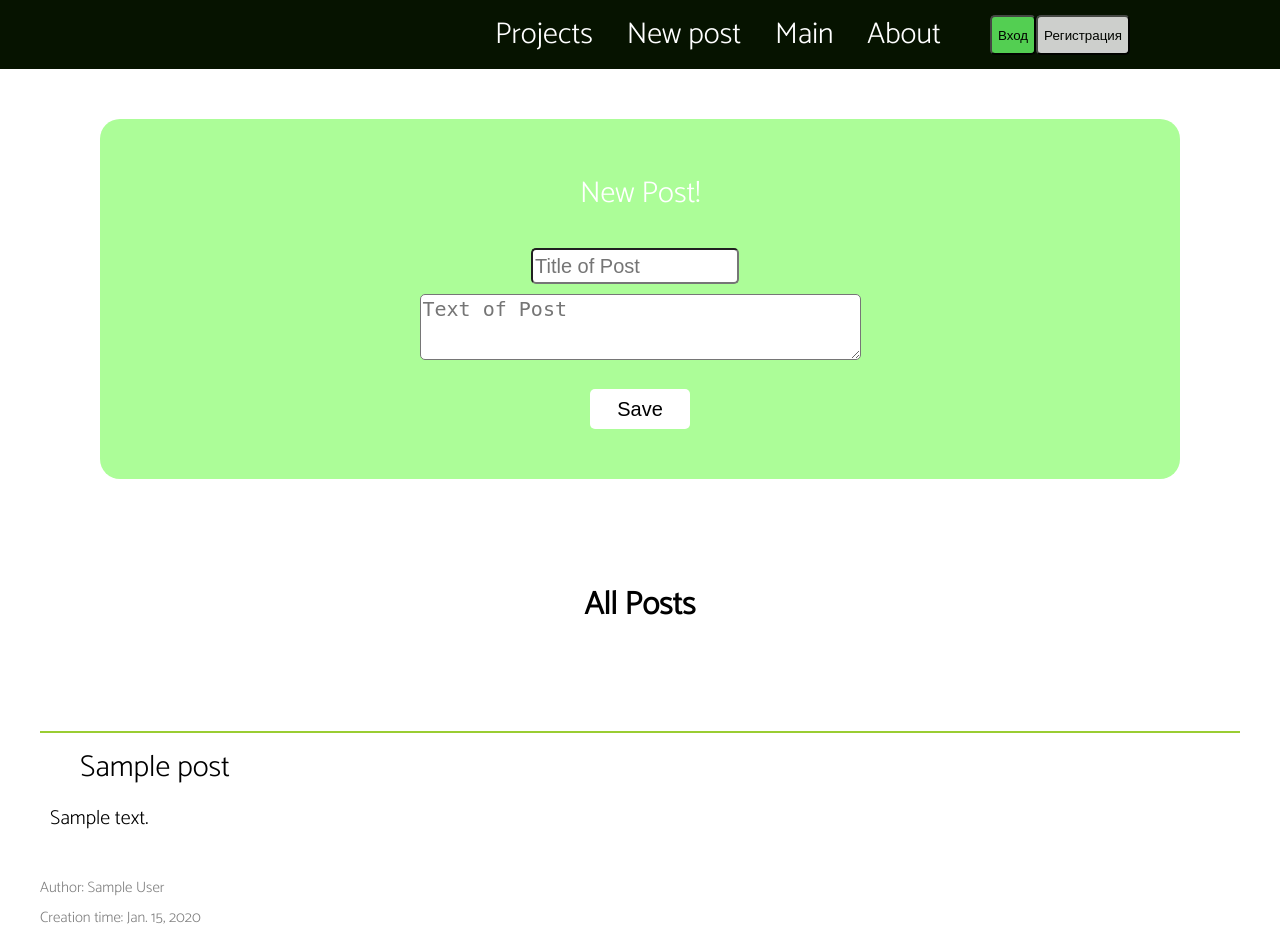
After one commit to alezhha/NewsBlog, a Django app: page /newPost/ in a window 1280 px wide. The commit adds this page. Run offline with Django 3.2, Linux system fonts and the light colour scheme; tables that the repository leaves empty hold one stand-in row (values such as "Sample post").

```diff
--- a/main/admin.py
+++ b/main/admin.py
@@ -5,5 +5,6 @@ from .models import Posts
 
 class PostsAdmin(admin.ModelAdmin):
     list_display = ("title", "author")
+    list_filter = ("created_at", )
 
 admin.site.register(Posts, PostsAdmin)
--- /dev/null
+++ b/main/forms.py
@@ -0,0 +1 @@
+from django import forms
--- a/main/models.py
+++ b/main/models.py
@@ -5,7 +5,7 @@ from django.db import models
 class Posts(models.Model):
     title = models.CharField(max_length=40, verbose_name="Название")
     text = models.CharField(max_length=255, verbose_name="Текст")
-    author = models.CharField(max_length=10, verbose_name="Автор", default="Anonymus")
+    author = models.CharField(max_length=255, verbose_name="Автор", default="Anonymus")
     created_at = models.DateField(auto_now_add=True)
 
     def __str__(self):
--- a/main/templates/index.html
+++ b/main/templates/index.html
@@ -3,36 +3,48 @@
 <html lang="en">
 <head>
     <link rel="stylesheet" href="{% static 'css/style.css' %}">
+
+    <link rel="preconnect" href="https://fonts.googleapis.com">
+    <link rel="preconnect" href="https://fonts.gstatic.com" crossorigin>
+    <link href="https://fonts.googleapis.com/css2?family=Catamaran:wght@300&display=swap" rel="stylesheet">
+
     <meta charset="UTF-8">
     <meta http-equiv="X-UA-Compatible" content="IE=edge">
     <meta name="viewport" content="width=device-width, initial-scale=1.0">
-    <title>Project</title>
+    <title>{% block title %}{% endblock %}</title>
 </head>
 <body>
 
 <header>
-    <nav>
+    <nav style="display: flex; justify-content: space-between;">
+        <div style="margin-left: 480px;">
         <a href="#">Projects</a>
-        <a href="#">Testimonicals</a>
-        <a href="#">Shop</a>
+        <a href="{% url 'newPost' %}">New post</a>
+        <a href="{% url 'main' %}">Main</a>
         <a href="#">About</a>
-        <a href="#">Menu</a>
+        </div>
+        {% if request.user.is_authenticated %}
+            <form method="GET" action="{% url 'signout' %}">
+                <button type="submit">Выход</button>
+            </form>
+        {% else %}
+        <div style="display: flex; margin-right: 150px;">
+            <form method="GET" action="{% url 'signin' %}">
+                <button class="signin-button" type="submit">Вход</button>
+            </form>
+            <form method="GET" action="{% url 'register' %}">
+                <button class="register-button" type="submit">Регистрация</button>
+            </form>
+        </div>
+        {% endif %}
     </nav>
 </header>
 
-<form action="makePost/" method="POST">
-    <div class="container">
-        <div class="make-post">
-            <p class="post-up">New Post!</p>
-            <input type="text" placeholder="Title of Post" name="title" class="post-title">
-            <input type="text" placeholder="Author, (You!)" name="author" class="post-author">
-            <br>
-            <textarea type="text" placeholder="Text of Post" name="text" class="post-text"></textarea>
-            <br>
-            <button class="post-button" type="submit">Save</button>
-        </div>
-    </div>
-</form>
+{% block content %} {% endblock %}
+
+<div class="container">
+    <h1 style="margin-top: 100px;">All Posts</h1>
+</div>
 
 {% if posts.count > 0 %}
     {% for post in posts %}
@@ -42,10 +54,19 @@
                 <p class="post-text_">{{ post.text }}</p>
                 <p class="post-author_">Author: {{ post.author }}</p>
                 <p class="post-created_at_">Creation time: {{ post.created_at }}</p>
+                {% if request.user.username == post.author or request.user.username == "grisha" %}
+
+                <!-- grisha is admin! so admin has all admin roots. -->
+
+                    <a href="delete/{{post.id}}">
+                        <button class="delete-button">Delete</button>
+                    </a>
+                {% endif %}
             </div>
         </div>
     {% endfor %}
 {% endif %}
+
 
 {% if posts.count == 0 %}
 <div class="Error-No-Posts">
@@ -53,5 +74,7 @@
     <p style="margin: 0 215px auto; font-size: 30px; color: gray;" >But you can easily fix this, <a style="color: rgb(98, 180, 102); text-decoration: none;" href="#makepost">make a post!</a></p>
 </div>
 {% endif %}
+
+
 </body>
 </html>
--- /dev/null
+++ b/main/templates/makepost.html
@@ -0,0 +1,35 @@
+{% extends 'index.html' %}
+{% load static %}
+<!DOCTYPE html>
+<html lang="en">
+<head>
+    <meta charset="UTF-8">
+    <link rel="stylesheet" href="{% static 'css/style.css' %}">
+
+    <link rel="preconnect" href="https://fonts.googleapis.com">
+    <link rel="preconnect" href="https://fonts.gstatic.com" crossorigin>
+    <link href="https://fonts.googleapis.com/css2?family=Catamaran:wght@300&display=swap" rel="stylesheet">
+
+    <meta http-equiv="X-UA-Compatible" content="IE=edge">
+    <meta name="viewport" content="width=device-width, initial-scale=1.0">
+    <title>{% block title %} New Post {% endblock %}</title>
+</head>
+<body>
+
+{% block content %}
+    <form action="makePost/" method="POST">
+        <div class="container">
+            <div class="make-post">
+                <p class="post-up">New Post!</p>
+                <input type="text" placeholder="Title of Post" name="title" class="post-title">
+                <br>
+                <textarea type="text" placeholder="Text of Post" name="text" class="post-text"></textarea>
+                <br>
+                <button class="post-button" type="submit">Save</button>
+            </div>
+        </div>
+    </form>
+{% endblock %}
+
+</body>
+</html>
--- a/main/urls.py
+++ b/main/urls.py
@@ -1,7 +1,12 @@
-from main.views import main, makePost
+from main.views import delete, makePost, newPost, main, register, signin, signout
 from django.urls import path
 
 urlpatterns = [
-    path("", main, name="main"),
-    path("makePost/", makePost, name="makePost")
+    path("", main, name = "main"),
+    path("newPost/makePost/", makePost, name = "makePost"),
+    path("newPost/", newPost, name = "newPost"),
+    path("delete/<int:id>", delete, name = "delete"),
+    path("register", register, name = "register"),
+    path("signin", signin, name = "signin"),
+    path("signout", signout, name = "signout"),
 ]
--- a/main/views.py
+++ b/main/views.py
@@ -1,19 +1,58 @@
-from django.http.response import HttpResponseRedirect
-from django.shortcuts import render
+from django.http.response import HttpResponseNotFound, HttpResponseRedirect
+from django.shortcuts import render, redirect
 from .models import Posts
+from django.contrib.auth.forms import UserCreationForm, AuthenticationForm
+from django.contrib.auth import authenticate, login, logout
 
 # Create your views here.
+
 def main(request):
-    posts = Posts.objects.all()
+    posts = Posts.objects.order_by("-created_at")
     return render(request, "index.html", {"posts":posts})
 
+def newPost(request):
+    posts = Posts.objects.all()
+    return render(request, "makepost.html", {"posts":posts})
+
 def makePost(request):
-    posts = Posts()
-    posts.title = request.POST.get("title")
-    posts.text = request.POST.get("text")
-    if request.POST.get("author") == "":
-        posts.author = "Anonymus"
+    if request.method == "POST":
+        posts = Posts()
+        posts.title = request.POST.get("title")
+        posts.text = request.POST.get("text")
+        posts.author = request.user
+        posts.save()
+    return HttpResponseRedirect("/")
+
+def delete(request, id):
+    try:
+        post = Posts.objects.get(id = id)
+        post.delete()
+        return HttpResponseRedirect('/')
+    except Posts.DoesNotExist:
+        HttpResponseNotFound("<h2>Задача не найдена</h2>")
+
+def register(request):
+    if request.method == "POST":
+        form = UserCreationForm(request.POST)
+        if form.is_valid():
+            form.save()
+            return redirect("main")
     else:
-        posts.author = request.POST.get("author")
-    posts.save()
-    return HttpResponseRedirect("/")
+        form = UserCreationForm()
+    return render(request, "register.html", {"form":form})
+
+def signin(request):
+    if request.method == 'POST':
+        username = request.POST['username']
+        password = request.POST['password']
+        user = authenticate(request, username=username, password=password)
+        if user is not None:
+            login(request, user)
+            return redirect('main')
+    else:
+        form = AuthenticationForm()
+    return render(request, 'signin.html', {"form":form})
+
+def signout(request):
+    logout(request)
+    return render(request, 'postsPage.html')
--- a/static/css/style.css
+++ b/static/css/style.css
@@ -1,16 +1,17 @@
 body{
     margin: 0 auto;
+    font-family: 'Catamaran', sans-serif;
 }
 
 header nav{
-    background-color: darkgray;
+    background-color: rgb(6, 19, 0);
     text-align: center;
     padding: 10px 0 10px 0;
 }
 
 header nav a{
     text-decoration: none;
-    color: black;
+    color: white;
     font-size: 30px;
     padding: 0px 15px 0px 15px;
 }
@@ -58,7 +59,7 @@ header nav a{
 
 .post-up{
     font-size: 30px;
-    color: rgb(73, 73, 73);
+    color: rgb(255, 255, 255);
 }
 
 .post-button{
@@ -69,6 +70,11 @@ header nav a{
     background-color: white;
     border: none;
     margin-bottom: 50px;
+}
+
+.post-button:hover{
+    color: rgb(51, 51, 51);
+    background-color: rgb(199, 199, 199);
 }
 
 
@@ -82,22 +88,65 @@ header nav a{
     border-top: yellowgreen 2px solid;
     margin: 100px auto;
     max-width: 1200px;
+    padding-bottom: 10px;
 }
 
 .post-title_{
     margin: 10px 40px 5px;
     font-size: 30px;
 }
+
 .post-text_{
     margin: 10px 10px 5px;
 }
+
 .post-author_{
     margin: 40px 0 5px;
     color: grey;
     font-size: 15px;
 }
+
 .post-created_at_{
     margin: 0px 0;
     color: grey;
     font-size: 15px;
 }
+
+.delete-button{
+    margin: 10px 0px 0px 50px;
+    width: 70px;
+    height: 30px;
+}
+
+.signin-button{
+    height: 40px;
+    background-color: rgb(103, 255, 103);
+    border-radius: 5px;
+    opacity: 0.8;
+    position: relative;
+    top: 5px;
+}
+
+.signin-button:hover{
+    transition: 0.4s;
+    opacity: 1;
+}
+
+.register-button{
+    height: 40px;
+    background-color: white;
+    border-radius: 5px;
+    opacity: 0.8;
+    position: relative;
+    top: 5px;
+}
+
+.register-button:hover{
+    transition: 0.4s;
+    opacity: 1;
+}
+
+.container{
+    max-width: 1400px;
+    text-align: center;
+}
```
Also changed, not shown: main/templates/about.html (added, +12 -0 lines), main/templates/postsPage.html (added, +43 -0 lines), main/templates/register.html (added, +22 -0 lines), main/templates/signin.html (added, +22 -0 lines), main/migrations/0006_auto_20210930_0445.py (added).
